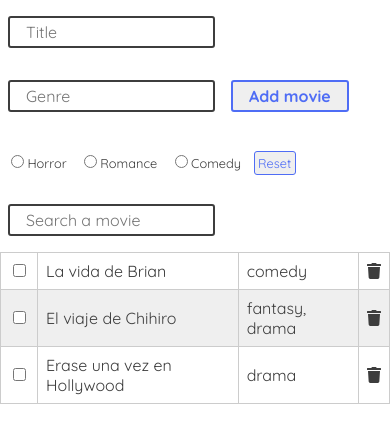
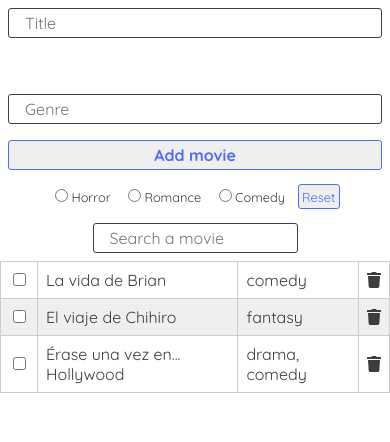
Before and after one commit to hernandezgonzalo/movies-list, a React (Create React App) app: page / in a window 390 px wide. Shown: the top 442 px of the page. Built offline with nearby package versions, Linux system fonts and the light colour scheme.

Commit message:
feature: style and responsiveness

```diff
--- a/src/components/GenreRadioButtons.js
+++ b/src/components/GenreRadioButtons.js
@@ -1,10 +1,15 @@
 import React from "react";
 import RadioButton from "../components/ui/RadioButton";
 import Button from "../components/ui/Button";
+import styled from "styled-components";
+
+const RadioButtonsWrap = styled.div`
+  text-align: center;
+`;
 
 const GenreRadioButtons = ({ handleRadioButton, genreToShow, history }) => {
   return (
-    <>
+    <RadioButtonsWrap>
       <RadioButton
         changed={() => handleRadioButton("horror")}
         id="1"
@@ -32,7 +37,7 @@ const GenreRadioButtons = ({ handleRadioButton, genreToShow, history }) => {
         small
         click={() => history.push("/")}
       />
-    </>
+    </RadioButtonsWrap>
   );
 };
 
--- a/src/components/GenreTags.js
+++ b/src/components/GenreTags.js
@@ -1,10 +1,14 @@
 import React from "react";
 import styled from "styled-components";
 
-const TagsList = styled.ul`
+const TagsList = styled.div`
+  text-align: center;
+
+  ul {
     list-style-type: none;
     padding: 0;
     margin: 10px;
+    height: 20px;
 
     li {
       display: inline;
@@ -14,14 +18,22 @@ const TagsList = styled.ul`
       padding: 5px 10px;
       color: ${props => props.theme.colors.light};
     }
+  }
+
+  @media (min-width: 768px) {
+    order: 4;
+    min-width: 100%;
+  }
 `;
 
 const GenreTags = ({ genres }) => {
   return (
     <TagsList>
+      <ul>
         {genres.map((genre, index) => (
           <li key={index}>{genre}</li>
         ))}
+      </ul>
     </TagsList>
   );
 };
--- a/src/components/MoviesList.js
+++ b/src/components/MoviesList.js
@@ -4,6 +4,8 @@ import styled from "styled-components";
 
 const Table = styled.table`
   border-collapse: collapse;
+  margin: 0 auto;
+  width: 100%;
 
   th {
     background: #ccc;
@@ -17,6 +19,10 @@ const Table = styled.table`
 
   tr:nth-child(even) {
     background: #efefef;
+  }
+
+  @media (min-width: 768px) {
+    max-width: 768px;
   }
 `;
 
--- a/src/components/NewMovieForm.js
+++ b/src/components/NewMovieForm.js
@@ -3,6 +3,17 @@ import { useForm } from "react-hook-form";
 import Button from "./ui/Button";
 import GenreTags from "./GenreTags";
 import Input from "./ui/Input";
+import styled from "styled-components";
+
+const Form = styled.form`
+  display: flex;
+  flex-flow: column;
+  justify-content: center;
+
+  @media (min-width: 768px) {
+    flex-flow: row wrap;
+  }
+`;
 
 const NewMovieForm = ({ addMovie }) => {
   const [genres, setGenres] = useState([]);
@@ -22,14 +33,14 @@ const NewMovieForm = ({ addMovie }) => {
   };
 
   return (
-    <div>
-      <form onSubmit={handleSubmit(onSubmit)}>
+    <Form onSubmit={handleSubmit(onSubmit)}>
       <Input
         name="title"
         placeholder="Title"
         ref={register({ required: true })}
       />
       {errors.title && <span>This field is required</span>}
+      <GenreTags genres={genres} />
       <Input
         name="genre"
         placeholder="Genre"
@@ -41,9 +52,7 @@ const NewMovieForm = ({ addMovie }) => {
         }}
       />
       <Button value={"Add movie"} type="submit" />
-        <GenreTags genres={genres} />
-      </form>
-    </div>
+    </Form>
   );
 };
 
--- /dev/null
+++ b/src/components/SearchMovie.js
@@ -0,0 +1,23 @@
+import React from "react";
+import styled from "styled-components";
+import Input from "../components/ui/Input";
+
+const InputSearch = styled(Input)`
+  display: flex;
+  flex-flow: column;
+  justify-content: center;
+  margin-left: auto;
+  margin-right: auto;
+
+  @media (min-width: 768px) {
+    flex-flow: row wrap;
+  }
+`;
+
+const SearchMovie = ({ placeholder, changed, value }) => {
+  return (
+    <InputSearch placeholder={placeholder} onChange={changed} value={value} />
+  );
+};
+
+export default SearchMovie;
--- a/src/components/ui/Button.js
+++ b/src/components/ui/Button.js
@@ -5,9 +5,9 @@ const Button = styled.input`
   display: inline-block;
   color: ${props => props.theme.colors.secondary};
   font-size: 1em;
-  margin: 1em 0.5em;
+  margin: 0.5em;
   padding: 0.25em 1em;
-  border: 2px solid ${props => props.theme.colors.secondary};
+  border: 1px solid ${props => props.theme.colors.secondary};
   border-radius: 3px;
   font-family: ${props => props.theme.fonts};
   font-weight: bold;
@@ -21,7 +21,6 @@ const Button = styled.input`
     `
     padding: 0.25em;
     font-weight: normal;
-    border-width: 1px;
     font-size: 0.8em
   `}
 `;
--- a/src/components/ui/Input.js
+++ b/src/components/ui/Input.js
@@ -3,9 +3,9 @@ import styled from "styled-components";
 const Input = styled.input`
   display: inline-block;
   font-size: 1em;
-  margin: 1em 0.5em;
+  margin: 0.5em;
   padding: 0.25em 1em;
-  border: 2px solid ${props => props.theme.colors.dark};
+  border: 1px solid ${props => props.theme.colors.dark};
   border-radius: 3px;
   font-family: ${props => props.theme.fonts};
 `;
--- a/src/pages/Home.js
+++ b/src/pages/Home.js
@@ -5,7 +5,7 @@ import NewMovieForm from "../components/NewMovieForm";
 import { useQuery } from "../hooks/useQuery";
 import { useHistory } from "react-router-dom";
 import GenreRadioButtons from "../components/GenreRadioButtons";
-import Input from "../components/ui/Input";
+import SearchMovie from "../components/SearchMovie";
 
 const Home = ({ movies, addMovie }) => {
   const query = useQuery();
@@ -29,16 +29,16 @@ const Home = ({ movies, addMovie }) => {
     );
 
   return (
-    <>
+    <div>
       <NewMovieForm addMovie={addMovie} />
       <GenreRadioButtons {...{ handleRadioButton, genreToShow, history }} />
-      <Input
+      <SearchMovie
         placeholder="Search a movie"
-        onChange={handleChangeSearch}
+        changed={handleChangeSearch}
         value={search}
       />
       <MoviesList movies={moviesToShow} />
-    </>
+    </div>
   );
 };
 
--- a/src/reducers/moviesReducer.js
+++ b/src/reducers/moviesReducer.js
@@ -8,13 +8,13 @@ const initState = {
     },
     {
       title: "El viaje de Chihiro",
-      genres: ["fantasy", "drama"],
+      genres: ["fantasy"],
       watched: false,
       index: 2
     },
     {
-      title: "Erase una vez en Hollywood",
-      genres: ["drama"],
+      title: "Érase una vez en... Hollywood",
+      genres: ["drama", "comedy"],
       watched: false,
       index: 1
     }
```
Lines whose indentation alone changed are shown as unchanged.
